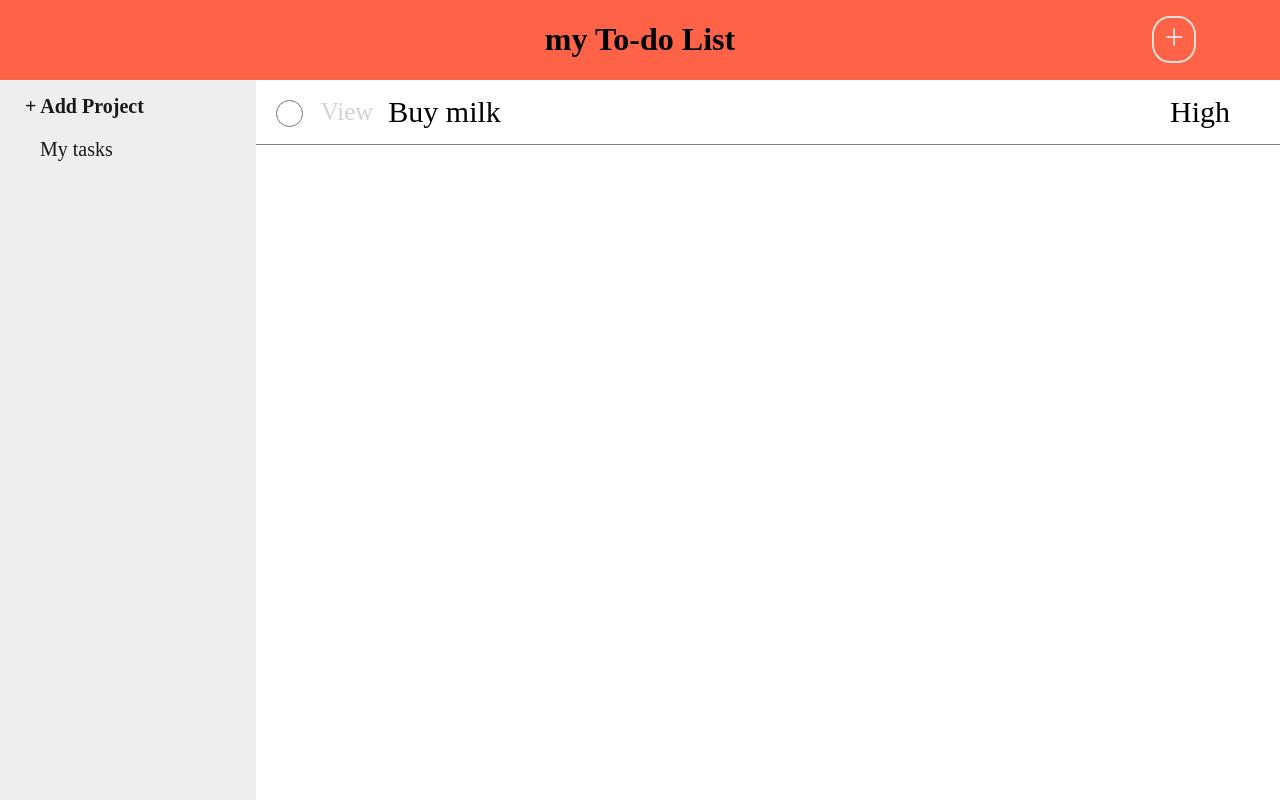
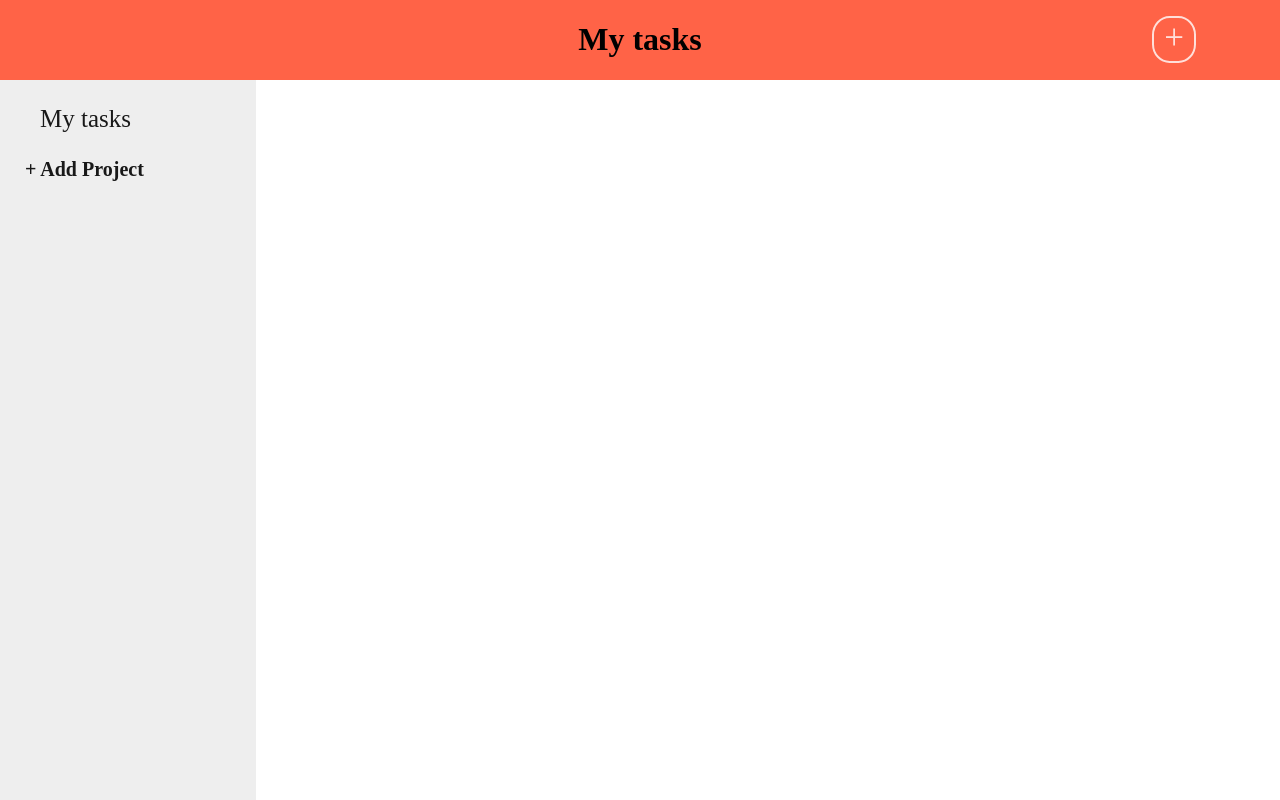
Before and after one commit to meisREAL/to-do, a website built with webpack: page dist/index.html in a window 1280 px wide. Both pictures are taken after a click on the element "My tasks". Built offline with nearby package versions, Linux system fonts and the light colour scheme.

Commit message:
projects are now connected with to dos. ability to view to do for each project

```diff
--- a/src/bodyDOM.js
+++ b/src/bodyDOM.js
@@ -11,6 +11,7 @@ const mainBody = (function () {
 
     const headerTitle = () => {
         const title = document.createElement('h1');
+        title.setAttribute('id', 'h1')
         title.textContent = 'my To-do List';
         header.appendChild(title);
     }
--- a/src/main.js
+++ b/src/main.js
@@ -7,9 +7,9 @@ mainBody.makeStuff(); //creates stuff on screen
 const toDoBtn = document.getElementById('newToDo'); //takes button to add new to do
 toDoBtn.addEventListener('click', popUpWindow) // activates new to do button
 
-displayToDO();
+// displayToDO();
 
-const myTask = createProjects('My tasks');
+const myTask = createProjects();
 myTask.projectBtn();
-myTask.mainProject();
+myTask.addProjectToList();
 // myTask.projectBtn();
--- a/src/projectsDOM.js
+++ b/src/projectsDOM.js
@@ -1,4 +1,5 @@
-
+import { pushProject, theToDos, toDoTask } from "./toDo";
+import { displayToDO } from "./toDoDOM";
 
 const createProjects = (name) => {
     const mainArea = document.getElementById('projectSide');
@@ -6,17 +7,7 @@ const createProjects = (name) => {
     mainList.setAttribute('id', 'mainProjectList');
     mainArea.appendChild(mainList);
 
-    const mainProject = () => {
-        const projectTitle = document.createElement('ul');
-        projectTitle.classList.add('projectTitle');
-        projectTitle.textContent = name;
-        const listItem = document.createElement('li');
-
-        listItem.appendChild(projectTitle);
-        mainList.appendChild(listItem);
-    }
-
-    const projectBtn = () => {
+    const projectBtn = () => { //+Add Project button
         const createProject = document.createElement('div');
         createProject.setAttribute('id', 'createProject')
         createProject.textContent = '+ Add Project';
@@ -25,15 +16,10 @@ const createProjects = (name) => {
             makeProject();
         }
 
-        // mainList.appendChild(createProject);
-
-        const listItem = document.createElement('li');
-
-        listItem.appendChild(createProject);
-        mainList.appendChild(listItem);
+        mainArea.appendChild(createProject);
     }
 
-    const makeProject = () => {
+    const makeProject = () => { //pop up window to add a new project
         const projectWindow = document.createElement('li');
         projectWindow.setAttribute('id', 'newProjectWindow');
         const input = document.createElement('input');
@@ -64,20 +50,41 @@ const createProjects = (name) => {
         mainList.appendChild(projectWindow)
     }
 
-    const addProjectToList = () => {
+    const addProjectToList = () => { //this creates projects from array to display in project side window
         const input = document.getElementById('newProjectInput');
 
-        const projectTitle = document.createElement('ul');
-        projectTitle.classList.add('projectTitle');
-        projectTitle.textContent = input.value;
-        const listItem = document.createElement('li');
+        if (input != null) {
+            pushProject([input.value]);
+        }
+        console.log(theToDos)
+        while (mainList.firstChild) {
+            mainList.removeChild(mainList.firstChild);
+        }
+        for (let i = 0; i < theToDos.length; i++) {
+            const projectTitle = document.createElement('ul');
+            projectTitle.classList.add('projectTitle');
+            projectTitle.setAttribute('data-index-number', i)
+            projectTitle.textContent = theToDos[i][0];
+            projectTitle.onclick = () => {
+                chooseProject(projectTitle);
+                displayToDO()
+            }
+            const listItem = document.createElement('li');
 
-        listItem.appendChild(projectTitle);
-        mainList.appendChild(listItem);
+            listItem.appendChild(projectTitle);
+            mainList.appendChild(listItem);
+        }
+    }
+
+    const chooseProject = (e) => {//cheating so I could get number for arrays
+        const titlePlace = document.getElementById('h1');
+        titlePlace.textContent = e.textContent;
+        const dataNumber = e.dataset.indexNumber;
+        titlePlace.setAttribute('data-index-number', dataNumber);
     }
 
     return {
-        mainProject,
+        addProjectToList,
         projectBtn,
     }
 };
--- a/src/style.css
+++ b/src/style.css
@@ -39,7 +39,7 @@ body {
 }
 
 .projectTitle {
-    font-size: 20px;
+    font-size: 25px;
     cursor: pointer;
 }
 
--- a/src/toDo.js
+++ b/src/toDo.js
@@ -1,18 +1,25 @@
-let theToDos = [];
+let theToDos = [['My tasks']];
+
 
 const toDoTask = (title, description, priority) => {
     return { title, description, priority }
 }
 
-const pushToDo = (task) => {
-    theToDos.push(task);
+const pushProject = (project) => {
+    theToDos.push(project);
 }
 
-const test = toDoTask('Buy milk', 'need some stuff', 'High');
-pushToDo(test);
+const pushToDo = (project, task) => {
+    theToDos[project].push(task)
+}
+
+
+// const test = toDoTask('Buy milk', 'need some stuff', 'High');
+// pushToDo(test);
 
 export {
     theToDos,
     toDoTask,
-    pushToDo
+    pushProject,
+    pushToDo,
 }
--- a/src/toDoDOM.js
+++ b/src/toDoDOM.js
@@ -1,17 +1,18 @@
-import { pushToDo, theToDos, toDoTask } from "./toDo";
+import { pushProject, theToDos, toDoTask, pushToDo } from "./toDo";
 
 
 
 
-const displayToDO = () => {
-    //displays to do on page
+const displayToDO = (e) => {//displays to do task on todo window
     const mainArea = document.getElementById('toDoSide');
+    const projectNumber = document.getElementById('h1').dataset.indexNumber;
+
 
     while (mainArea.firstChild) {
         mainArea.removeChild(mainArea.firstChild);
     }
 
-    for (let i = 0; i < theToDos.length; i++) {
+    for (let i = 0; i < theToDos[projectNumber].length; i++) {
         const toDoTask = document.createElement('div');
         toDoTask.classList.add('toDoTask');
         toDoTask.setAttribute('data-index-number', i)
@@ -30,34 +31,36 @@ const displayToDO = () => {
 
         const title = document.createElement('div');
         title.classList.add('toDoTaskTitle');
-        title.textContent = theToDos[i].title;
+        title.textContent = theToDos[projectNumber][i].title;
         toDoTask.appendChild(title);
 
         const priority = document.createElement('div');
         priority.classList.add('toDoTaskPriority');
-        priority.textContent = theToDos[i].priority;
+        priority.textContent = theToDos[projectNumber][i].priority;
         toDoTask.appendChild(priority);
 
         mainArea.appendChild(toDoTask);
     }
+    mainArea.removeChild(mainArea.firstChild);
     completeToDo();
 }
 
-const completeToDo = () => {
+const completeToDo = () => {//adds event listeners on todo's radio buttons
     const radioCheck = document.querySelectorAll('.doneToDo');
+    const projectNumber = document.getElementById('h1').dataset.indexNumber;
     for (let i = 0; i < radioCheck.length; i++) {
         radioCheck[i].addEventListener('click', function (e) {
             setTimeout(function () {
-                theToDos.splice(e.target.dataset.indexNumber, 1);
+                theToDos[projectNumber].splice(e.target.dataset.indexNumber, 1);
                 displayToDO();
             }, 300);
         })
     }
 }
 
-const popUpWindow = function () {
-    //pop up window to list info for to do
+const popUpWindow = function () {//pop up window to list info for to do (to create a to do)
     const mainArea = document.getElementById('toDoSide');
+    const projectNumber = document.getElementById('h1').dataset.indexNumber;
 
     const popUp = document.createElement('div');
     popUp.setAttribute('id', 'popUpToDo');
@@ -115,7 +118,8 @@ const popUpWindow = function () {
             taskPriority = 'High';
         }
         const task = toDoTask(title.value, description.value, taskPriority)
-        pushToDo(task);
+        pushToDo(projectNumber, task);
+        console.log(theToDos);
         displayToDO();
         popUp.remove(popUp);
     }
@@ -132,25 +136,26 @@ const popUpWindow = function () {
     mainArea.appendChild(popUp);
 };
 
-const previewToDo = (e) => {
+const previewToDo = (e) => {//creates pop up window to view to do task in detail
     const mainWindow = document.getElementById('toDoSide');
     const previewWindow = document.createElement('div');
     const toDoNumber = e.target.dataset.indexNumber;
+    const projectNumber = document.getElementById('h1').dataset.indexNumber;
     previewWindow.setAttribute('id', 'previewToDoWindow')
 
     const title = document.createElement('div');
     title.setAttribute('id', 'previewToDoTitle');
-    title.textContent = theToDos[toDoNumber].title;
+    title.textContent = theToDos[projectNumber][toDoNumber].title;
     previewWindow.appendChild(title);
 
     const description = document.createElement('div');
     description.setAttribute('id', 'previewToDoDescription');
-    description.textContent = theToDos[toDoNumber].description;
+    description.textContent = theToDos[projectNumber][toDoNumber].description;
     previewWindow.appendChild(description);
 
     const priority = document.createElement('div');
     priority.setAttribute('id', 'previewToDoPriority');
-    priority.textContent = theToDos[toDoNumber].priority;
+    priority.textContent = theToDos[projectNumber][toDoNumber].priority;
     previewWindow.appendChild(priority);
 
     const closeButton = document.createElement('div');
```
Also changed, not shown: dist/bundle.js.
